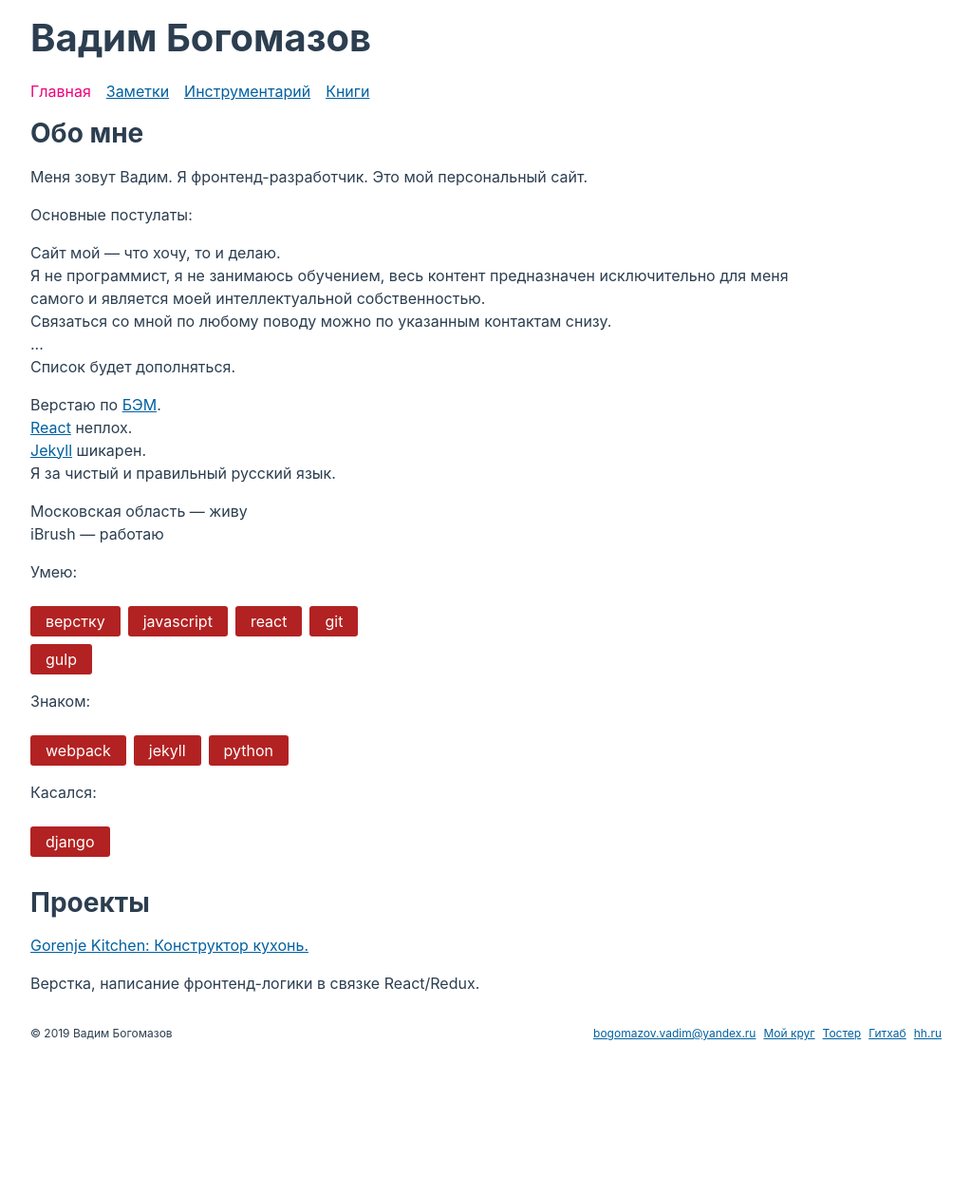
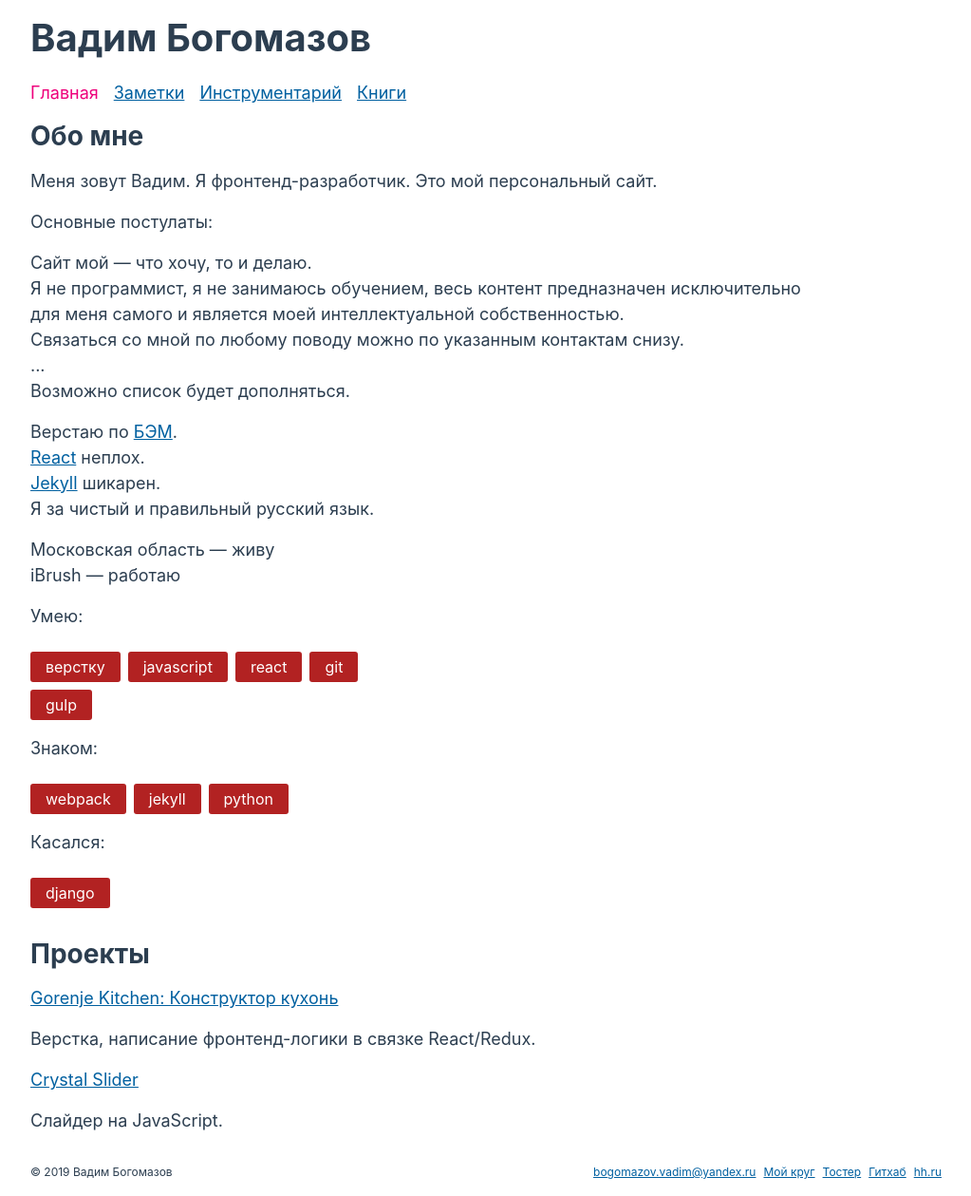
Before and after one commit to vadimbogomazov/vadimbogomazov.github.io, a Jekyll site: the page built from index.markdown, in a window 1280 px wide. Shown: the whole page at 95% size, without its empty margins (128-1151 px from the left). Built offline with Jekyll 4.4.1, drawn with Linux system fonts in a browser that asks for light colours; before the commit the page ends 1113 px from its top, so only the background shows below that.

Commit message:
Update content

```diff
--- a/_posts/2019-09-05-best-javascript-books.markdown
+++ b/_posts/2019-09-05-best-javascript-books.markdown
@@ -1,7 +1,7 @@
 ---
 layout: post
-title:  "Лучшие книги по&nbsp;JavaScript"
-description: "Лучшие книги по языку программирования JavaScript"
+title:  Лучшие книги по&nbsp;JavaScript
+description: Лучшие книги по языку программирования JavaScript
 date:   2019-09-05 11:00:00 +0300
 categories: frontend
 ---
--- a/_sass/_base.scss
+++ b/_sass/_base.scss
@@ -73,7 +73,7 @@ ul {
 
 .site-wrapper {
     display: grid;
-    font-size: calc(var(--gutter) * 2);
+    font-size: 1.8rem;
     grid-template-columns: 100%;
     grid-template-rows: auto 1fr auto;
     margin-left: auto;
@@ -191,7 +191,6 @@ ul {
 }
 
 .post {
-    font-size: 1.6rem;
     word-break: break-word;
 
     &__header {
--- a/index.markdown
+++ b/index.markdown
@@ -13,7 +13,7 @@ title: Главная
         <li class="site-list__item">Я&nbsp;не&nbsp;программист, я&nbsp;не&nbsp;занимаюсь обучением, весь контент предназначен исключительно для меня самого и&nbsp;является моей интеллектуальной собственностью.</li>
         <li class="site-list__item">Связаться со&nbsp;мной по&nbsp;любому поводу можно по&nbsp;указанным контактам снизу.</li>
         <li class="site-list__item">...</li>
-        <li class="site-list__item">Список будет дополняться.</li>
+        <li class="site-list__item">Возможно список будет дополняться.</li>
     </ul>
 
     <ul class="site-list">
@@ -80,8 +80,14 @@ title: Главная
     <ul class="site-list">
         <li class="site-list__item">
             <div>
-                <p><a href="https://gorenje-kitchen.ru/constructor/" target="_blank">Gorenje Kitchen: Конструктор кухонь.</a></p>
+                <p><a href="https://gorenje-kitchen.ru/constructor/" target="_blank">Gorenje Kitchen: Конструктор кухонь</a></p>
                 <span>Верстка, написание фронтенд-логики в&nbsp;связке React/Redux.</span>
+            </div>
+        </li>
+        <li class="site-list__item">
+            <div>
+                <p><a href="https://vadimbogomazov.github.io/CrystalSlider/" target="_blank">Crystal Slider</a></p>
+                <span>Cлайдер на JavaScript.</span>
             </div>
         </li>
     </ul>
```
Also changed, not shown: _layouts/compress.html (+0 -8 lines), _posts/2019-09-26-pairs-game-js.markdown (added, +10 -0 lines).
